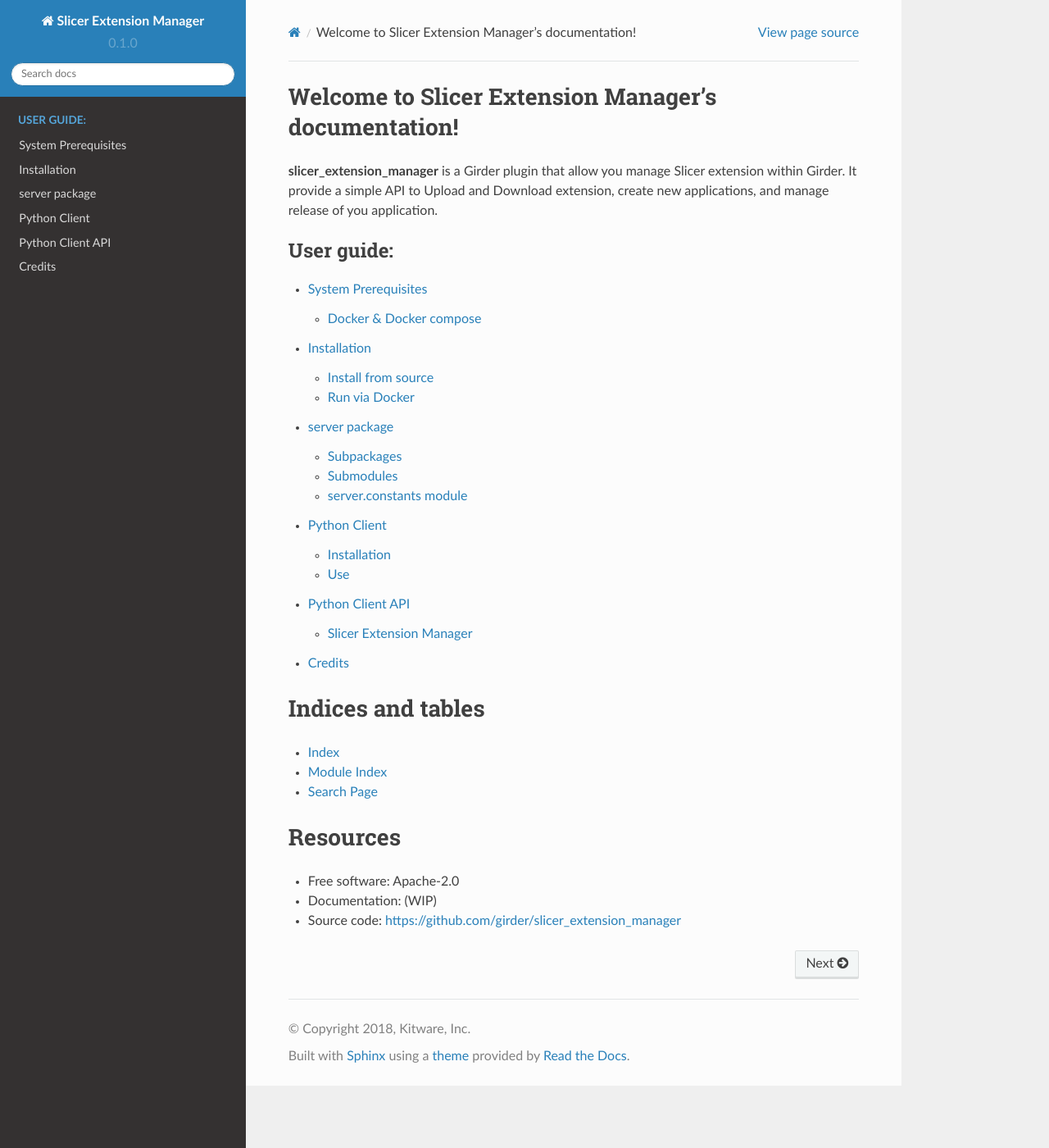
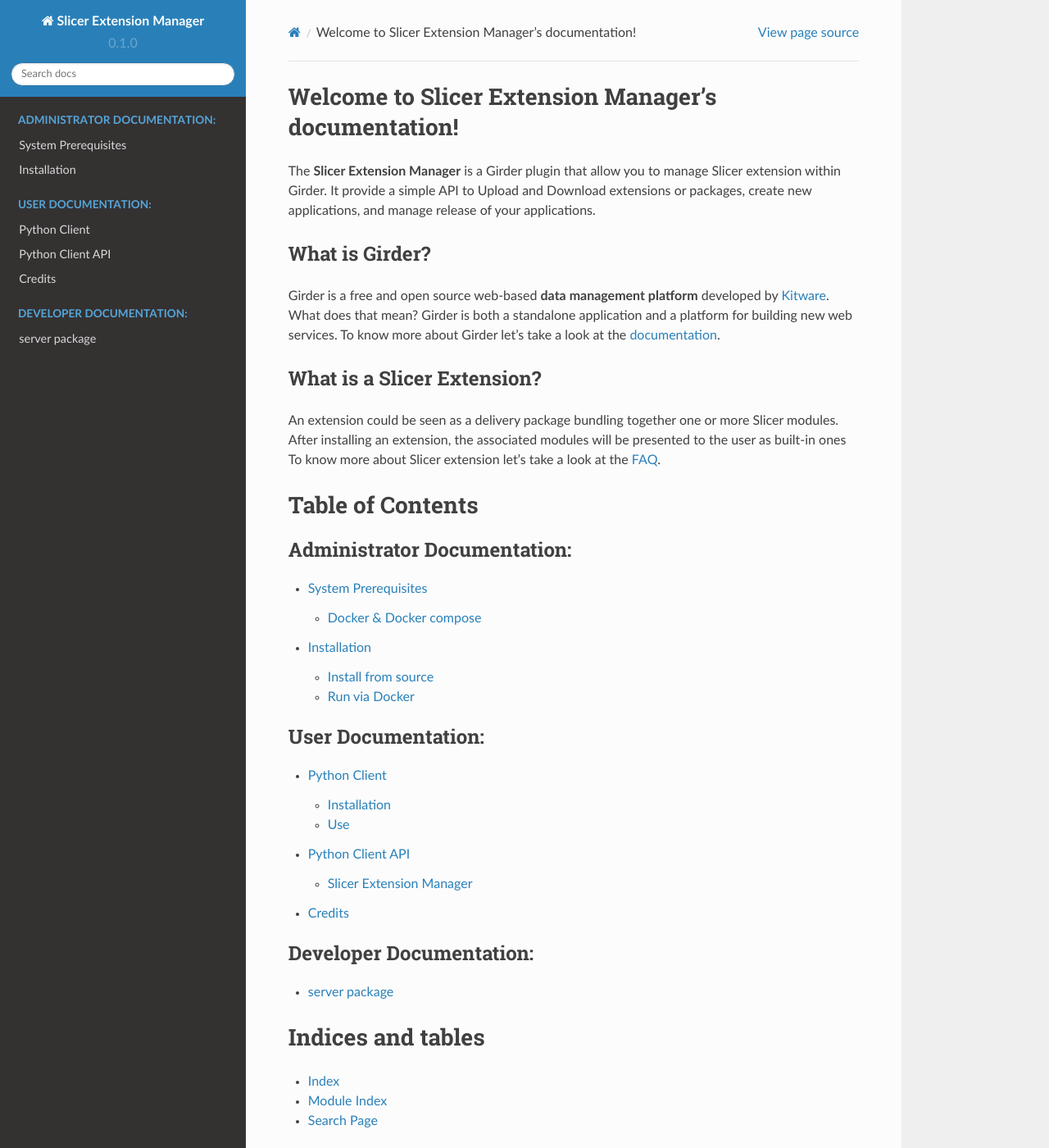
Before and after one commit to girder/slicer_package_manager, a Sphinx documentation site: the page built from docs/index.rst, in a window 1280 px wide and 1400 px high. Shown: the whole window at 82% size. Built offline with Sphinx 7.4.7 and the Read the Docs theme 2.0.0, drawn with Linux system fonts in a browser that asks for light colours; some of the changed text lies outside the part shown.

Commit message:
Docs: Improved docs by changing the organization and adding some contents
This means there is now 3 top level documentations:
* Administrator
* User
* Developer

```diff
--- a/docs/index.rst
+++ b/docs/index.rst
@@ -6,21 +6,55 @@
 Welcome to Slicer Extension Manager's documentation!
 ====================================================
 
-**slicer_extension_manager** is a Girder plugin that allow you manage Slicer extension within Girder.
-It provide a simple API to Upload and Download extension, create new applications,
-and manage release of you application.
+The **Slicer Extension Manager** is a Girder plugin that allow you to manage Slicer extension within Girder.
+It provide a simple API to Upload and Download extensions or packages, create new applications,
+and manage release of your applications.
+
+What is Girder?
+---------------
+
+Girder is a free and open source web-based **data management platform** developed by Kitware_.
+What does that mean? Girder is both a standalone application and a platform for building new web services.
+To know more about Girder let's take a look at the documentation_.
+
+.. _documentation: http://girder.readthedocs.io
+
+.. _Kitware: https://www.kitware.com
+
+What is a Slicer Extension?
+---------------------------
+
+An extension could be seen as a delivery package bundling together one or more Slicer modules.
+After installing an extension, the associated modules will be presented to the user as built-in ones
+To know more about Slicer extension let's take a look at the FAQ_.
+
+.. _FAQ: https://www.slicer.org/wiki/Documentation/Nightly/FAQ/Extensions
+
+
+Table of Contents
+=================
 
 .. toctree::
    :maxdepth: 2
-   :caption: User guide:
+   :caption: Administrator Documentation:
 
    prerequisites
    installation
-   server
+
+
+.. toctree::
+   :maxdepth: 2
+   :caption: User Documentation:
+
    python_client
    web_python_client
    authors
 
+.. toctree::
+   :maxdepth: 1
+   :caption: Developer Documentation:
+
+   server
 
 Indices and tables
 ==================
@@ -33,6 +67,7 @@
 Resources
 =========
 
-* Free software: Apache-2.0
-* Documentation: (WIP)
+* Free software: Apache-2.0_
 * Source code: https://github.com/girder/slicer_extension_manager
+
+.. _Apache-2.0: https://www.apache.org/licenses/LICENSE-2.0
--- a/docs/installation.rst
+++ b/docs/installation.rst
@@ -26,11 +26,11 @@
 
 If you do not have all required system packages installed let's read the :doc:`prerequisites`.
 
-Then to build and start the `Girder` and `mongo` containers::
+Then to run the server just use the following command::
 
     $ docker-compose up -d
 
-The application should then be running at http://localhost:8080/ and be already configured:
+The Girder application should then be running at http://localhost:8080/ and be already setup:
 
 * Creation of an **Admin user** (*username: admin*, *password: adminadmin*)
-* Creation of an **Assetstore** (*/slicer_extension_manager/assetstore*)
+* Creation of an **Assetstore** (in *~/slicer_extension_manager/assetstore*)
--- a/docs/python_client.rst
+++ b/docs/python_client.rst
@@ -38,7 +38,7 @@
     *The API-KEY is given as an exemple, follow the documentation on* api-key_ *to create one.*
 
 Then you can start using the API that allow you to easily create applications, manage release,
-upload and download extension, see :doc:`web_python_client.shell` documentation for more details.
+upload and download extension, see :doc:`python_client_commands` documentation for more details.
 
 .. _api-key: http://girder.readthedocs.io/en/latest/user-guide.html#api-keys
 .. _documentation: http://girder.readthedocs.io/en/latest/user-guide.html#api-keys
--- a/docs/web_python_client.shell.rst
+++ b/docs/python_client_commands.rst
@@ -1,4 +1,4 @@
-.. _web_python_client.shell:
+.. _web_python_client_commands:
 
 Shell Commands
 ==============
```
Also changed, not shown: docs/web_python_client.python.rst (deleted, +0 -7 lines), docs/web_python_client.rst (+4 -4 lines).
